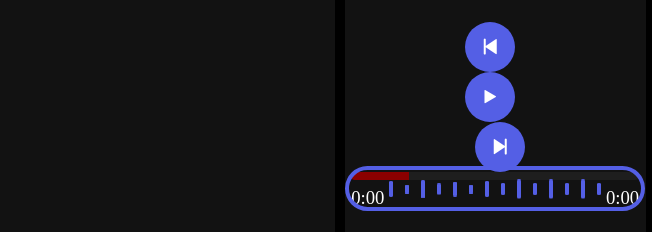
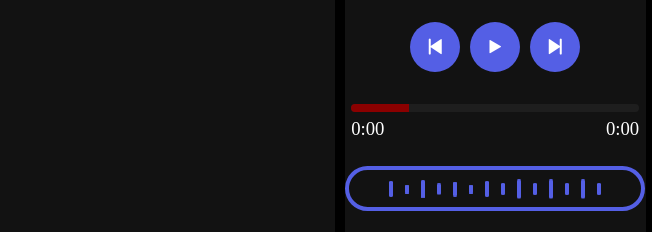
Before and after one commit to Aayush518/The-Refreshner, a plain HTML site: page index.html in a window 1280 px wide. Shown: the part 336-568 px from the top of the page, 628-1280 px from the left. Drawn offline with nearby package versions, Linux system fonts and the light colour scheme; a web font is replaced by a local one.

Commit message:
fixed the controls

```diff
--- a/index.html
+++ b/index.html
@@ -1,5 +1,6 @@
 <!DOCTYPE html>
 <html lang="en">
+
 <head>
   <meta charset="UTF-8">
   <meta name="viewport" content="width=device-width, initial-scale=1.0">
@@ -11,9 +12,11 @@
   <link rel="manifest" href="/favicon_io/site.webmanifest">
   <!-- External CSS -->
   <link rel="stylesheet" href="styles.css">
+  <link rel="stylesheet" href="styling.css">
   <!-- Remixicon CSS -->
   <link href="https://cdn.jsdelivr.net/npm/remixicon@4.1.0/fonts/remixicon.css" rel="stylesheet">
 </head>
+
 <body>
   <div class="container">
     <!-- Sidebar -->
@@ -171,4 +174,5 @@
   <!-- External JavaScript -->
   <script src="script.js"></script>
 </body>
+
 </html>
--- /dev/null
+++ b/styling.css
@@ -0,0 +1,5 @@
+.controls-container {
+  display: flex;
+  justify-content: space-between;
+  align-items: center;
+}
```
